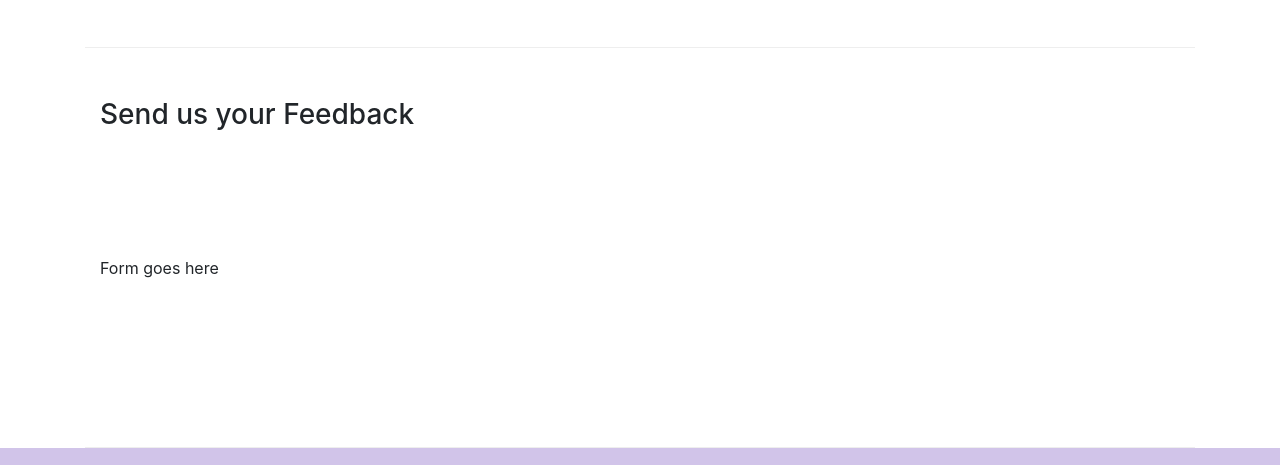
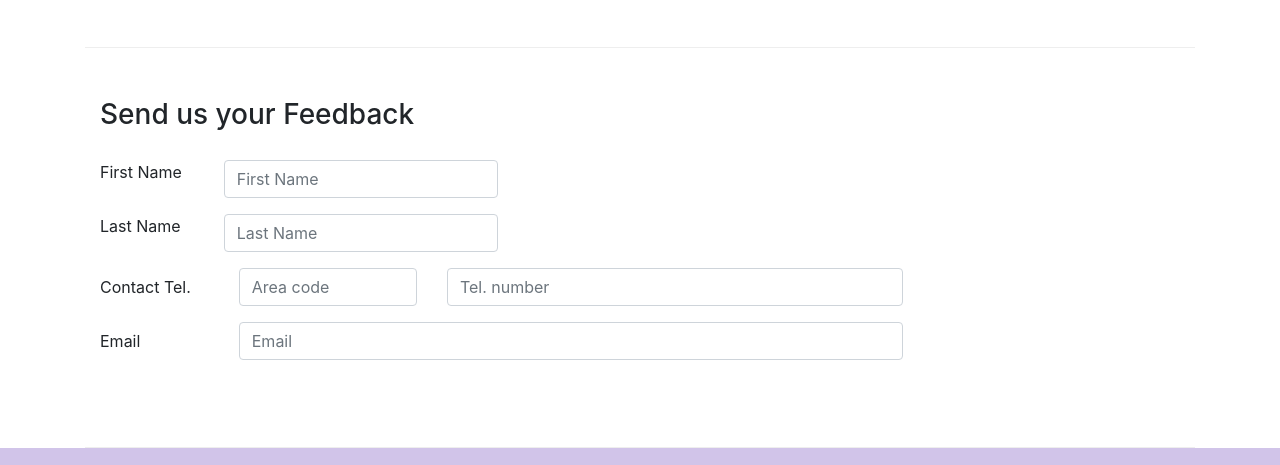
Before and after one commit to ZaidAhmad-dev/Bootstrap4, a website: page conFusion/contactus.html in a window 1280 px wide. Shown: the part 817-1282 px from the top of the page. Drawn offline with nearby package versions, Linux system fonts and the light colour scheme.

Commit message:
Making form

```diff
--- a/conFusion/contactus.html
+++ b/conFusion/contactus.html
@@ -92,7 +92,37 @@
               <h3>Send us your Feedback</h3>
            </div>
             <div class="col-12 col-md-9">
-                Form goes here
+                <form action="">
+                    <div class="form-group row">
+                        <label for="firstname" class="col-md-2">First Name</label>
+                        <div>
+                        <input type="text" class="form-control" name="firstname" id="firstname" placeholder="First Name" class="col-md-10">
+                    </div>
+                    </div>
+                    <div class="form-group row">
+                        <label for="lastname" class="col-md-2">Last Name</label>
+                        <div>
+                        <input type="text" class="form-control" name="lastname" id="lastname" placeholder="Last Name" class="col-md-10">
+                    </div>
+                    </div>
+
+                    <div class="form-group row">
+                        <label for="telnum" class="col-12 col-md-2 col-form-label">Contact Tel.</label>
+                        <div class="col-5 col-md-3">
+                            <input type="tel" class="form-control" id="areacode" name="areacode" placeholder="Area code">
+                        </div>
+                        <div class="col-7 col-md-7">
+                            <input type="tel" class="form-control" id="telnum" name="telnum" placeholder="Tel. number">
+                        </div>
+                    </div>
+                    <div class="form-group row">
+                        <label for="emailid" class="col-md-2 col-form-label">Email</label>
+                        <div class="col-md-10">
+                            <input type="email" class="form-control" id="emailid" name="emailid" placeholder="Email">
+                        </div>
+                    </div>
+                </div>
+                </form>
             </div>
              <div class="col-12 col-md">
             </div>
```
